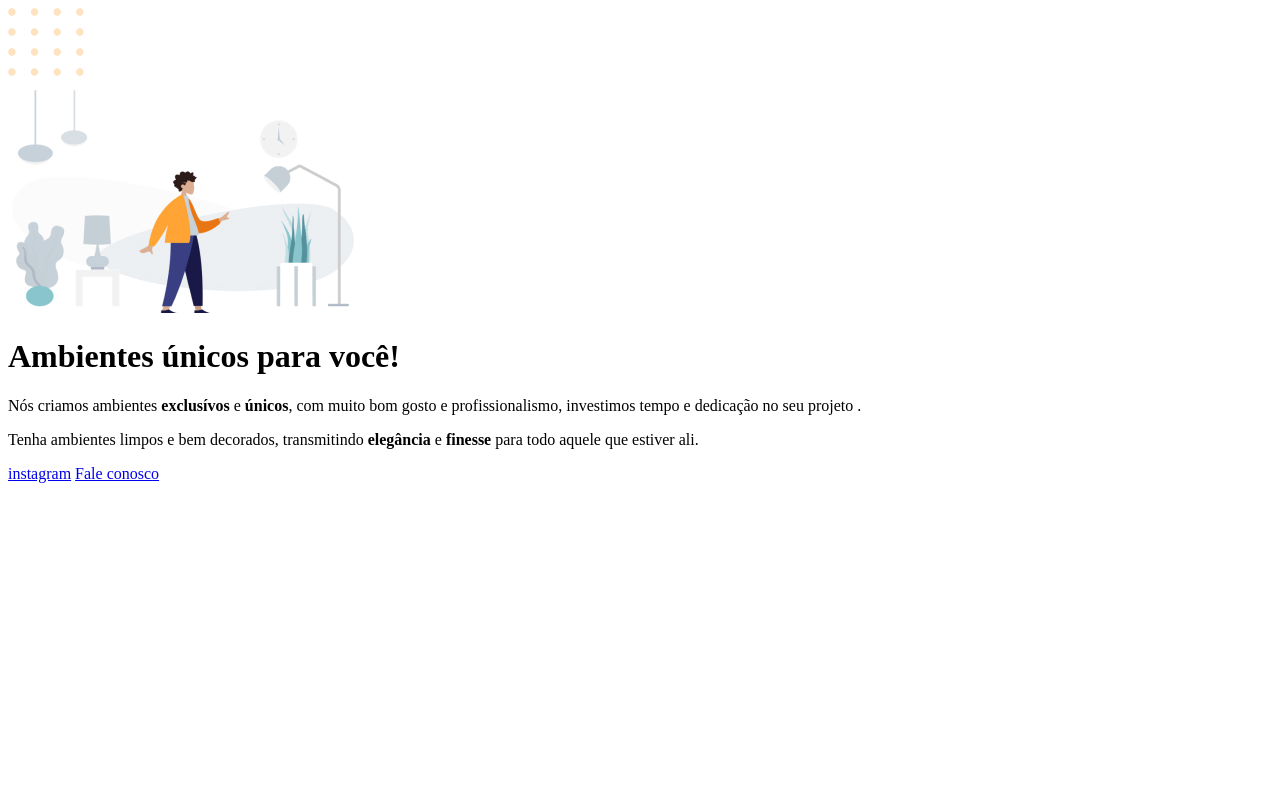
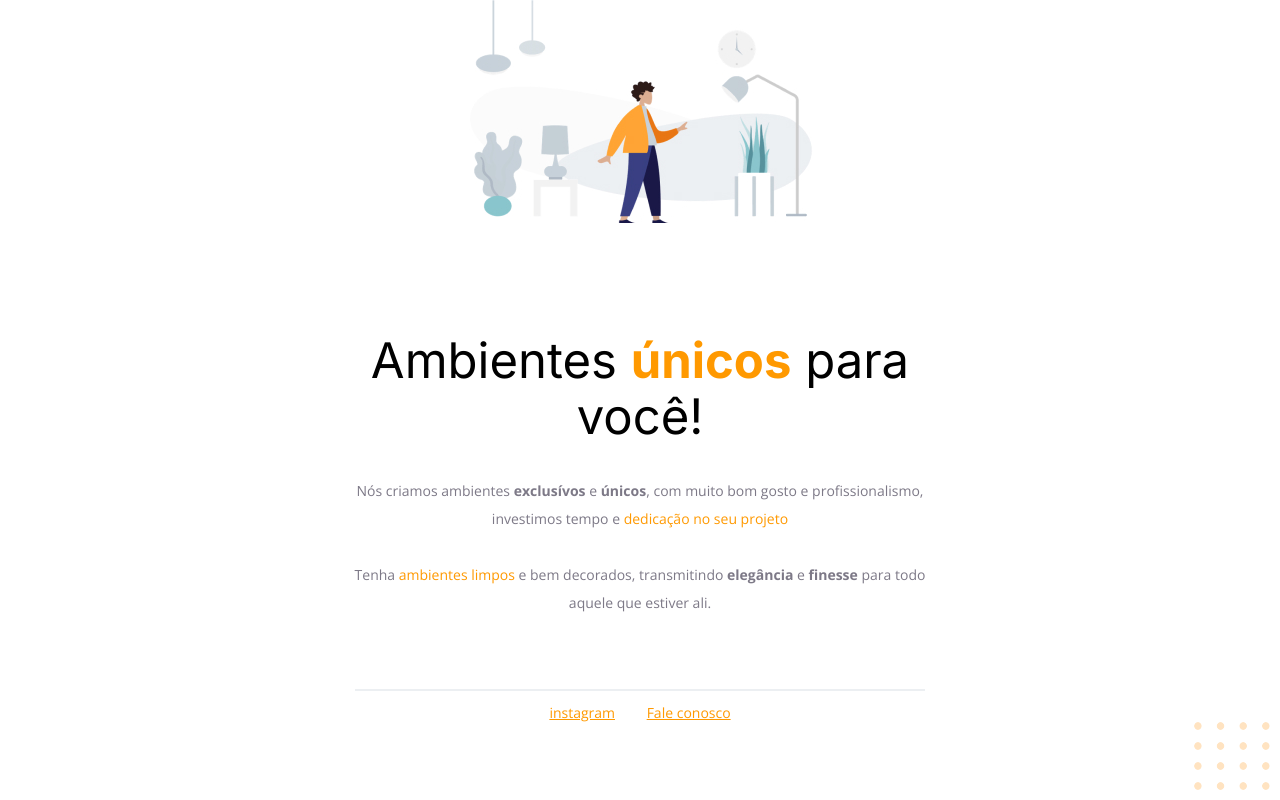
Before and after one commit to paaulamessias/custom-furniture-html5, a plain HTML site: page index.html in a window 1280 px wide. Drawn offline with nearby package versions, Linux system fonts and the light colour scheme.

Commit message:
stylecss completion

```diff
--- a/index.html
+++ b/index.html
@@ -1,15 +1,24 @@
 <!DOCTYPE html>
 <html lang="pt-br">
 <head>
+
+  <link rel="preconnect" href="https://fonts.googleapis.com">
+  <link rel="preconnect" href="https://fonts.gstatic.com" crossorigin>
+
   <meta charset="UTF-8">
   <meta name="viewport" content="width=device-width, initial-scale=1.0">
+
   <title>Móveis Customizados</title>
+  <link href="https://fonts.googleapis.com/css2?family=Inter:wght@100..900&family=Open+Sans:ital,wght@0,300..800;1,300..800&display=swap"
+  rel="stylesheet">
+
+  <link rel="stylesheet" href="style.css">
+
 </head>
 
 <body>
 
-  <img src="images/balls-decoration.svg"
-  alt="bolinhas laranja no canto inferior direito da tela.">
+
 
   <div id="hero">
     <img src="images/image 1.jpg"
@@ -19,23 +28,35 @@
 
     <p>Nós criamos ambientes <strong>exclusívos</strong>  e <strong>únicos</strong>,
     com muito bom gosto e profissionalismo,
-    investimos tempo e <span>dedicação no seu projeto</span> .</p>
+    investimos tempo e <span>dedicação no seu projeto</span>
 
-    <p>Tenha <span>ambientes limpos</span> e bem decorados,
+    <br>
+    <br>
+
+    Tenha <span>ambientes limpos</span> e bem decorados,
       transmitindo <strong>elegância</strong>  e <strong>finesse</strong> para todo aquele que estiver ali.</p>
 
     </div>
 
     <div id="footer">
-     <a href="https://instagram.com/paaulamessias">
+
+    <div class="line"></div>
+
+     <a
+     target="_blank"
+     href="https://instagram.com/paaulamessias">
       instagram</a>
 
-    <a href="mailto:paulamessiasteixeira048@gmail.com">
+
+     <a href="mailto:paulamessiasteixeira048@gmail.com">
         Fale conosco</a>
 
+        </div>
 
-    </div>
-
+      <img
+      id="balls"
+      src="images/balls-decoration.svg"
+      alt="bolinhas laranja no canto inferior direito da tela.">
 
 </body>
 </html>
--- /dev/null
+++ b/style.css
@@ -0,0 +1,55 @@
+body {
+  font-family: "Open Sans", sans-serif;
+  text-align: center;
+  margin-top: 0;
+}
+
+#hero {
+  width: 592px;
+  margin: 0 auto 72px;
+}
+
+#hero img {
+  margin-bottom: 72px;
+}
+h1 {
+  font-family: "Inter", sans-serif;
+  font-size: 49px;
+  line-height: 56px;
+  font-weight: normal;
+  margin-bottom: 32px;
+}
+
+h1 span {
+  font-weight: bold;
+}
+
+
+span, a {
+color: #FF9900;
+}
+
+P, #footer {
+color: #7D7987;
+
+font-size: 14px;
+line-height: 28px;
+}
+
+#footer a + a {
+  margin-left: 28px;
+}
+
+.line {
+  width: 568px;
+  height: 0px;
+
+  margin: 0 auto 8px;
+
+  border: 1px solid #eceff2;
+}
+ #balls {
+  position: fixed;
+  bottom: 0px;
+  right: 0px;
+ }
```
